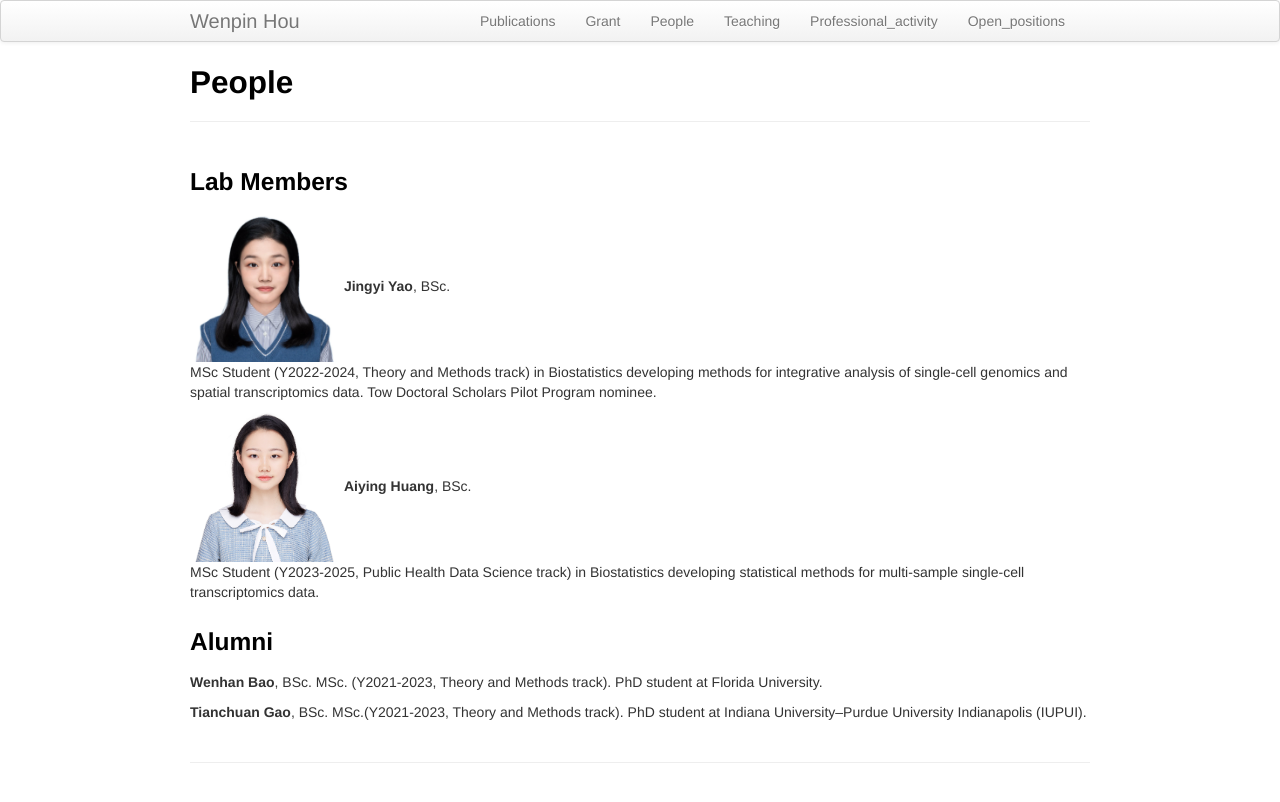
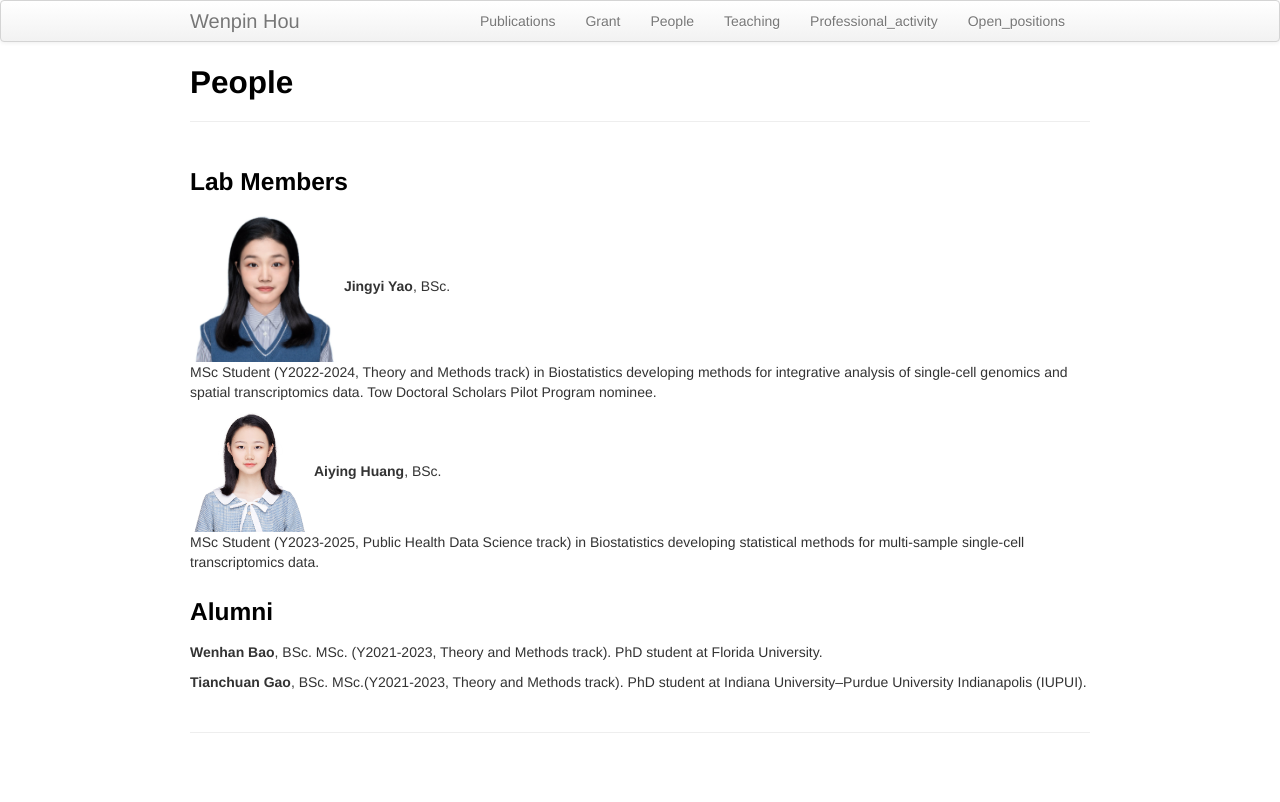
Before and after one commit to Winnie09/Wenpin_Hou, a Jekyll site: the page built from pages/people.md, in a window 1280 px wide. Shown: the top 802 px of the page. Built offline with Jekyll 4.4.1, drawn with Linux system fonts in a browser that asks for light colours.

Commit message:
crop image size

```diff
--- a/pages/people.md
+++ b/pages/people.md
@@ -11,7 +11,7 @@ title: "People"
   **Jingyi Yao**,  BSc.   <br/>
 MSc Student (Y2022-2024, Theory and Methods track) in Biostatistics developing methods for integrative analysis of single-cell genomics and spatial transcriptomics data. Tow Doctoral Scholars Pilot Program nominee.  <br/>
 
-<img src="../images/Aiying_Huang.png" alt="images" width="150">
+<img src="../images/Aiying_Huang.png" alt="images" width="120">
 **Aiying Huang**, BSc.   <br/>
 MSc Student (Y2023-2025, Public Health Data Science track) in Biostatistics developing statistical methods for multi-sample single-cell transcriptomics data.
 
```
